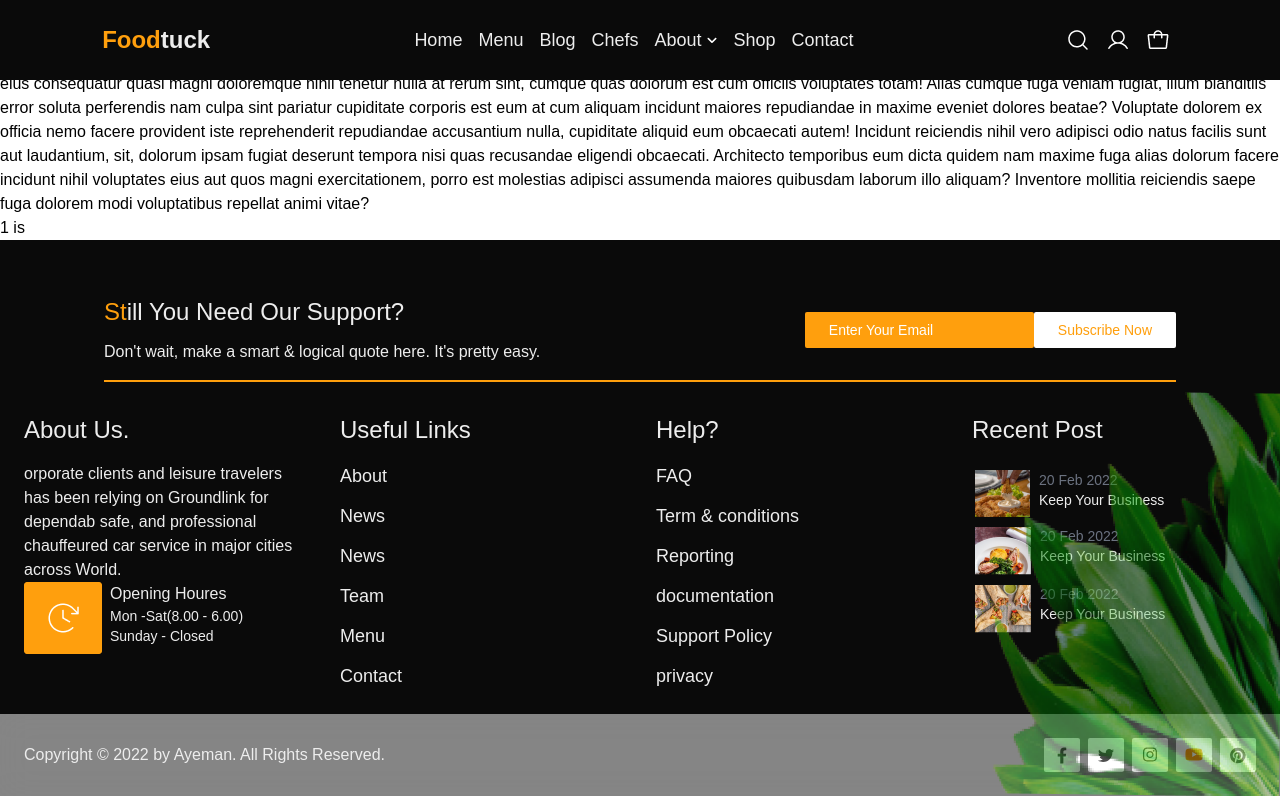
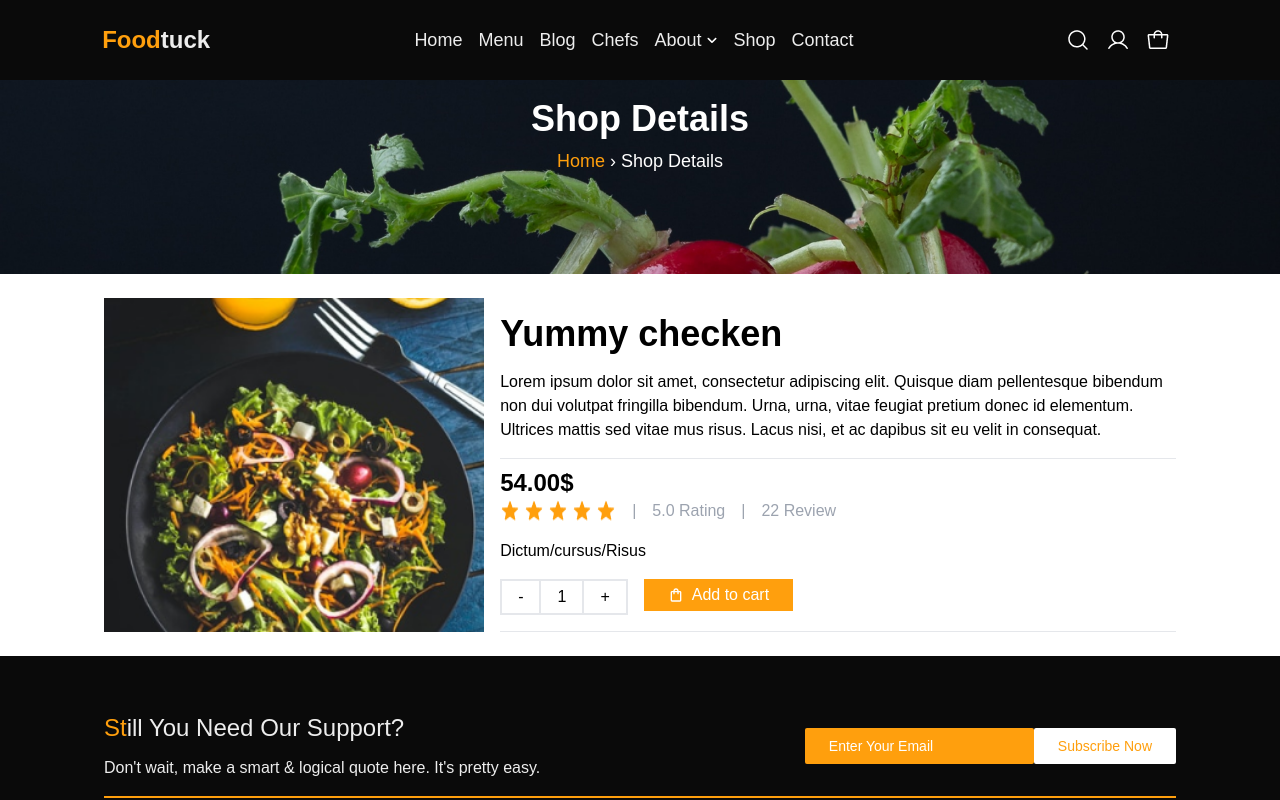
Before and after one commit to Sharjeelcode/Q2-UI-UX-HACKATHON, a Next.js app: page /Shop/1 in a window 1280 px wide. Shown: the top 800 px of the page. Built offline with nearby package versions, Linux system fonts and the light colour scheme.

Commit message:
Dynamic routing for shop detail

```diff
--- a/app/Shop/[id]/page.tsx
+++ b/app/Shop/[id]/page.tsx
@@ -1,34 +1,76 @@
-import React from "react";
-
+"use client";
+import AllPagesHeroImg from "@/app/components/AllPagesHeroImg";
+import React, { useState } from "react";
+import freshLime from "@/app/assets/freshLime.png";
+import star from "@/app/assets/Star.png";
+import Image from "next/image";
+import { MdOutlineShoppingBag } from "react-icons/md";
 function page({ params }: { params: { id: string } }) {
+  console.log(params.id);
+  const [productQuantity, setproductQuantity] = useState(1);
+  function quantityHandler(value: string) {
+    if (value === "-") {
+      if (productQuantity === 1) {
+        return;
+      }
+      setproductQuantity(productQuantity - 1);
+    }
+    if (value === "+") {
+      setproductQuantity(productQuantity + 1);
+    }
+  }
   return (
-    <div>
-      <p>
-        Lorem ipsum dolor sit, amet consectetur adipisicing elit. Voluptas
-        aliquam sequi nulla dolores quis unde officia nisi perferendis
-        voluptatibus facilis eum sunt molestiae, beatae maxime, quas, tenetur
-        dolorum ad sit nihil delectus voluptatem minus soluta quo. Non ad
-        officiis enim, provident quidem totam praesentium atque voluptatibus,
-        est illum voluptatem consectetur assumenda odio ipsa fuga, eligendi
-        repellendus nam facilis quisquam itaque libero ab ipsam corrupti rem.
-        Cupiditate ut dolorem labore aliquid distinctio, provident optio eius
-        consequatur quasi magni doloremque nihil tenetur nulla at rerum sint,
-        cumque quas dolorum est cum officiis voluptates totam! Alias cumque fuga
-        veniam fugiat, illum blanditiis error soluta perferendis nam culpa sint
-        pariatur cupiditate corporis est eum at cum aliquam incidunt maiores
-        repudiandae in maxime eveniet dolores beatae? Voluptate dolorem ex
-        officia nemo facere provident iste reprehenderit repudiandae accusantium
-        nulla, cupiditate aliquid eum obcaecati autem! Incidunt reiciendis nihil
-        vero adipisci odio natus facilis sunt aut laudantium, sit, dolorum ipsam
-        fugiat deserunt tempora nisi quas recusandae eligendi obcaecati.
-        Architecto temporibus eum dicta quidem nam maxime fuga alias dolorum
-        facere incidunt nihil voluptates eius aut quos magni exercitationem,
-        porro est molestias adipisci assumenda maiores quibusdam laborum illo
-        aliquam? Inventore mollitia reiciendis saepe fuga dolorem modi
-        voluptatibus repellat animi vitae?
-      </p>
-      {params.id} is
-    </div>
+    <>
+      <AllPagesHeroImg page="Shop Details" />
+      <div>
+        <div className="flex  mx-4 md:mx-[5vw]  my-[3vh] px-10 md:gap-4 lg:gap-160  ">
+          <Image src={freshLime} alt="magnifying glass" className="w-full" />
+          <div>
+            <h1 className="font-bold text-4xl py-4">Yummy checken</h1>
+            <p className="pb-4">
+              Lorem ipsum dolor sit amet, consectetur adipiscing elit. Quisque
+              diam pellentesque bibendum non dui volutpat fringilla bibendum.
+              Urna, urna, vitae feugiat pretium donec id elementum. Ultrices
+              mattis sed vitae mus risus. Lacus nisi, et ac dapibus sit eu velit
+              in consequat.
+            </p>
+            <hr />
+            <h1 className="text-2xl font-bold mt-2">54.00$</h1>
+            <div className="flex gap-4 text-gray-400">
+              <Image src={star} alt="magnifying glass" /> <p>|</p>{" "}
+              <p>5.0 Rating</p>
+              <p>|</p>
+              <p>22 Review</p>
+            </div>
+            <p className="py-4">Dictum/cursus/Risus</p>
+            <div className="flex gap-4 pb-4">
+              <div className="flex">
+                <button
+                  className="border-2 py-1 px-4 border-r-0"
+                  onClick={() => quantityHandler("-")}
+                >
+                  -
+                </button>
+                <p className="border-2 px-4 py-1">{productQuantity}</p>
+                <button
+                  className="border-2 px-4 py-1 border-l-0"
+                  onClick={() => quantityHandler("+")}
+                >
+                  +
+                </button>
+              </div>
+              <div>
+                <button className="bg-[#FF9F0D] px-4 lg:px-6 text-white flex gap-2 py-1 items-center">
+                  <MdOutlineShoppingBag />
+                  Add to cart
+                </button>
+              </div>
+            </div>
+            <hr />
+          </div>
+        </div>
+      </div>
+    </>
   );
 }
 
--- a/app/components/AllPagesHeroImg.tsx
+++ b/app/components/AllPagesHeroImg.tsx
@@ -2,7 +2,6 @@ import Image from "next/image";
 import hero from "@/app/assets/allPgaesHero.png";
 import Link from "next/link";
 import React from "react";
-
 interface Props {
   page: string;
 }
@@ -12,7 +11,7 @@ const AllPagesHeroImg: React.FC<Props> = ({ page }) => {
     <div className="relative">
       <Image src={hero} alt="all pages hero image" className="w-full h-auto" />
       <div className="absolute top-[50%] left-[50%] transform -translate-x-1/2 -translate-y-1/2 text-center text-white">
-        <h2 className="text-2xl lg:text-4xl font-bold">Our Menu</h2>
+        <h2 className="text-2xl lg:text-4xl font-bold">{page}</h2>
         <p className="lg:pt-2 lg:text-lg">
           <Link href="/" className="text-[#FF9F0D]">
             Home
--- a/sanity/schemaTypes/foods.ts
+++ b/sanity/schemaTypes/foods.ts
@@ -26,6 +26,11 @@ export default {
       type: "number",
       title: "Original Price",
       description: "Price before discount (if any)",
+    },
+    {
+      name: "quantity",
+      type: "number",
+      title: "Quantity",
     },
     {
       name: "tags",
```
Also changed, not shown: app/assets/Star.png (added).
